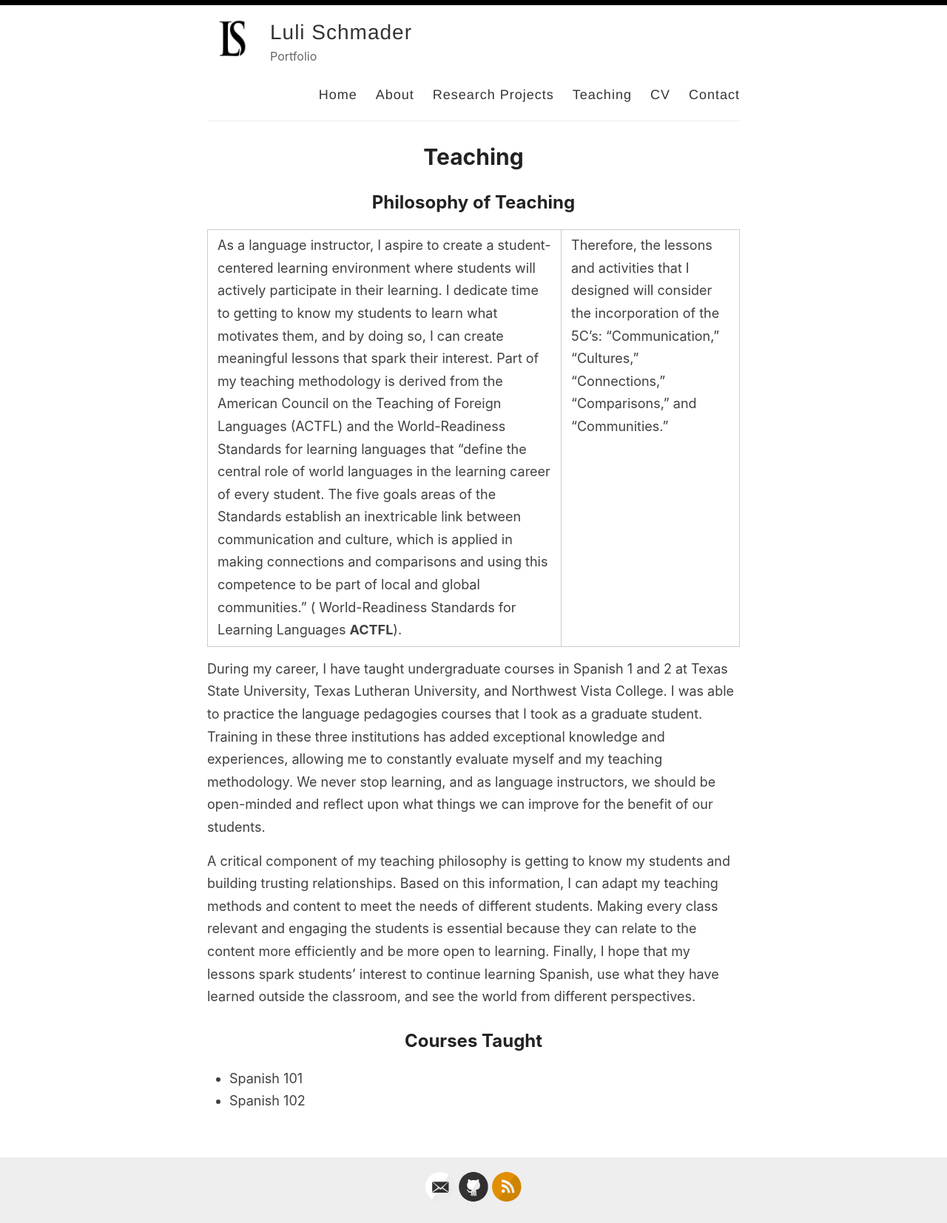
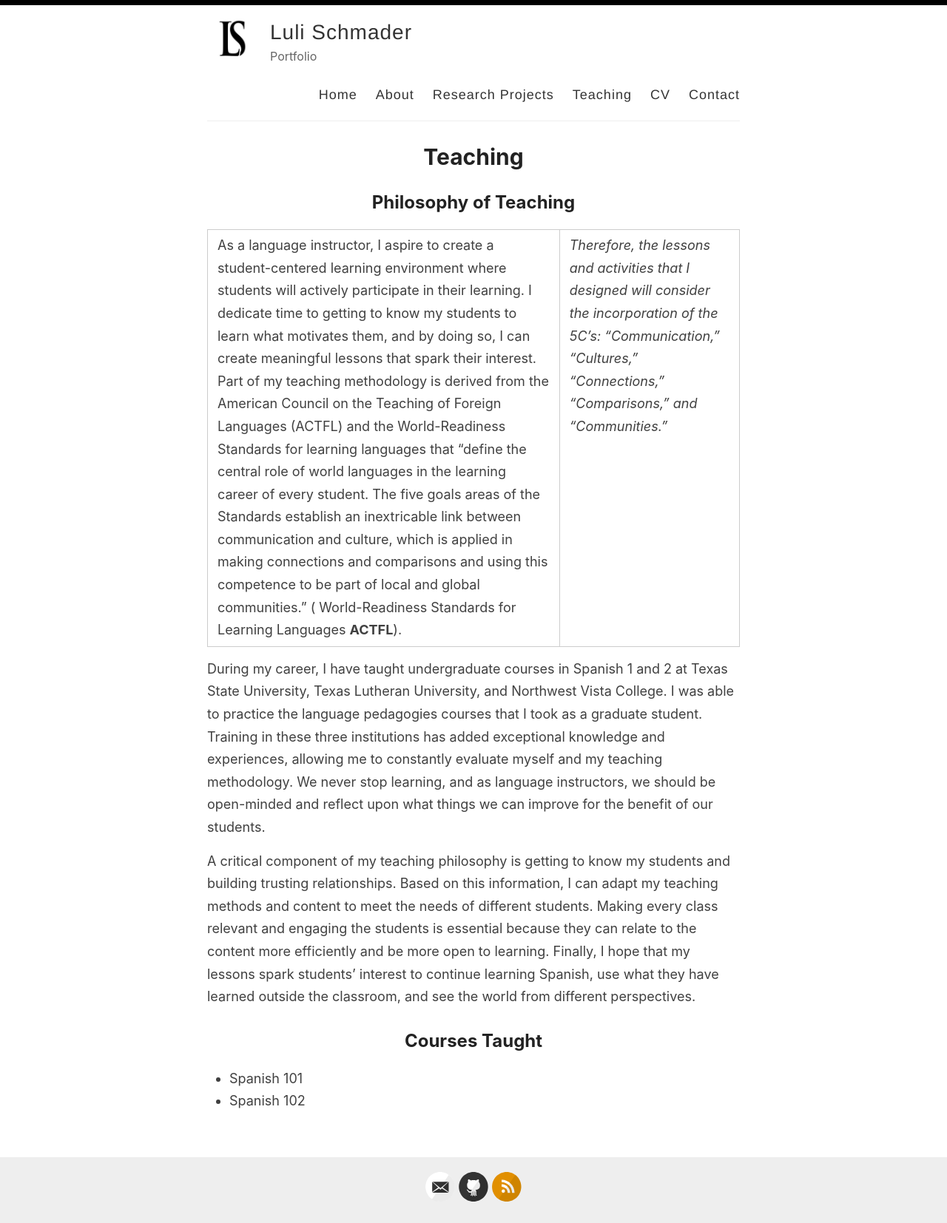
Before and after one commit to lulischmader/lulischmader.github.io, a Jekyll site: the page built from _pages/teaching.md, in a window 1280 px wide. Shown: the whole page at 74% size. Built offline with Jekyll 4.4.1, drawn with Linux system fonts in a browser that asks for light colours.

```diff
--- a/_pages/teaching.md
+++ b/_pages/teaching.md
@@ -5,7 +5,7 @@ title: Teaching
 ---
 ## Philosophy of Teaching
 
->As a language instructor, I aspire to create a student-centered learning environment where students will actively participate in their learning. I dedicate time to getting to know my students to learn what motivates them, and by doing so, I can create meaningful lessons that spark their interest. Part of my teaching methodology is derived from the American Council on the Teaching of Foreign Languages (ACTFL) and the World-Readiness Standards for learning languages that “define the central role of world languages in the learning career of every student. The five goals areas of the Standards establish an inextricable link between communication and culture, which is applied in making connections and comparisons and using this competence to be part of local and global communities.” ( World-Readiness Standards for Learning Languages **ACTFL**). | Therefore, the lessons and activities that I designed will consider the incorporation of the 5C’s: “Communication,” “Cultures,” “Connections,” “Comparisons,” and “Communities.”
+>As a language instructor, I aspire to create a student-centered learning environment where students will actively participate in their learning. I dedicate time to getting to know my students to learn what motivates them, and by doing so, I can create meaningful lessons that spark their interest. Part of my teaching methodology is derived from the American Council on the Teaching of Foreign Languages (ACTFL) and the World-Readiness Standards for learning languages that “define the central role of world languages in the learning career of every student. The five goals areas of the Standards establish an inextricable link between communication and culture, which is applied in making connections and comparisons and using this competence to be part of local and global communities.” ( World-Readiness Standards for Learning Languages **ACTFL**). | *Therefore, the lessons and activities that I designed will consider the incorporation of the 5C’s: “Communication,” “Cultures,” “Connections,” “Comparisons,” and “Communities.”*
 
 >During my career, I have taught undergraduate courses in Spanish 1 and 2 at Texas State University, Texas Lutheran University, and Northwest Vista College. I was able to practice the language pedagogies courses that I took as a graduate student. Training in these three institutions has added exceptional knowledge and experiences, allowing me to constantly evaluate myself and my teaching methodology. We never stop learning, and as language instructors, we should be open-minded and reflect upon what things we can improve for the benefit of our students.
 
```
